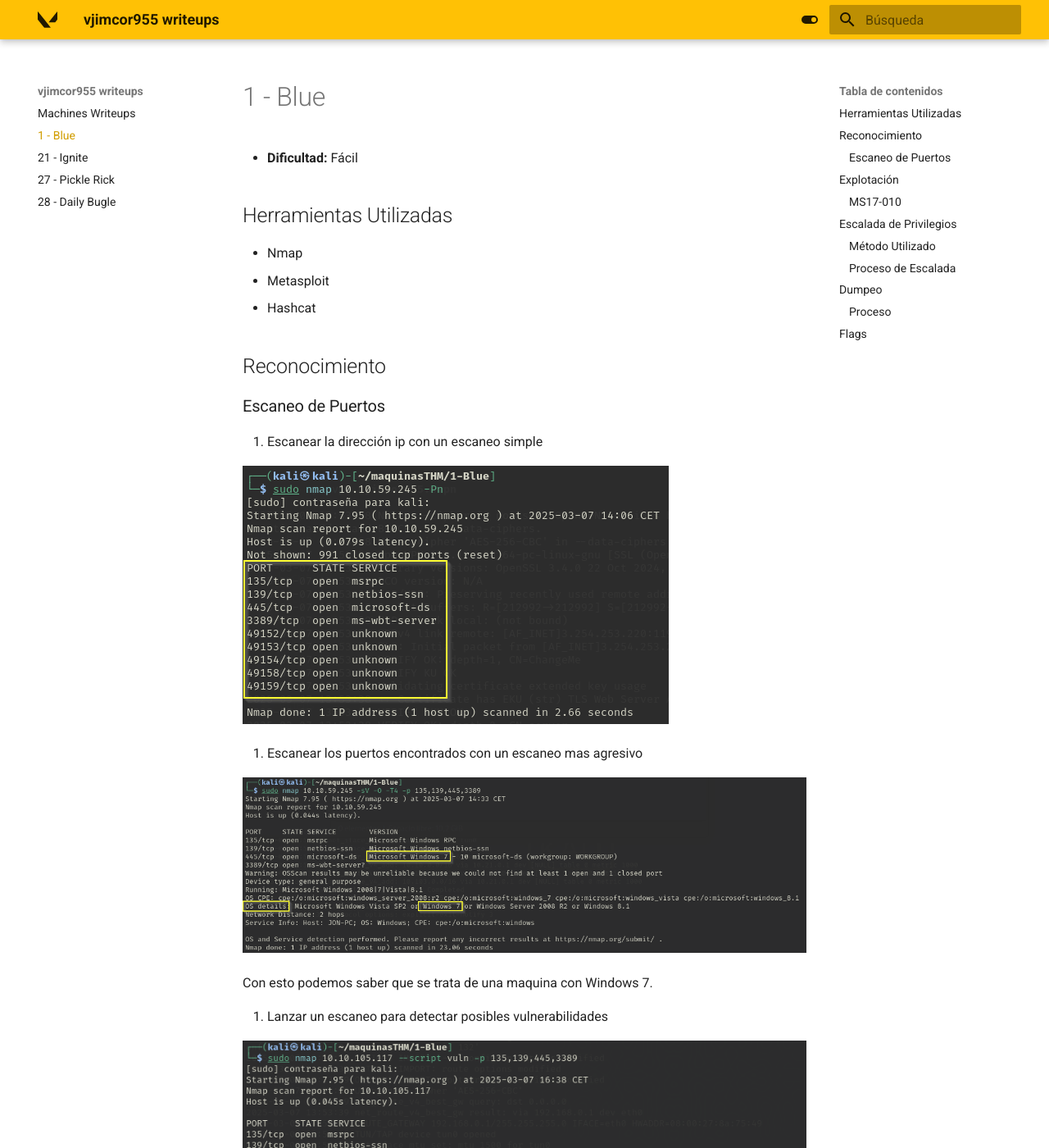
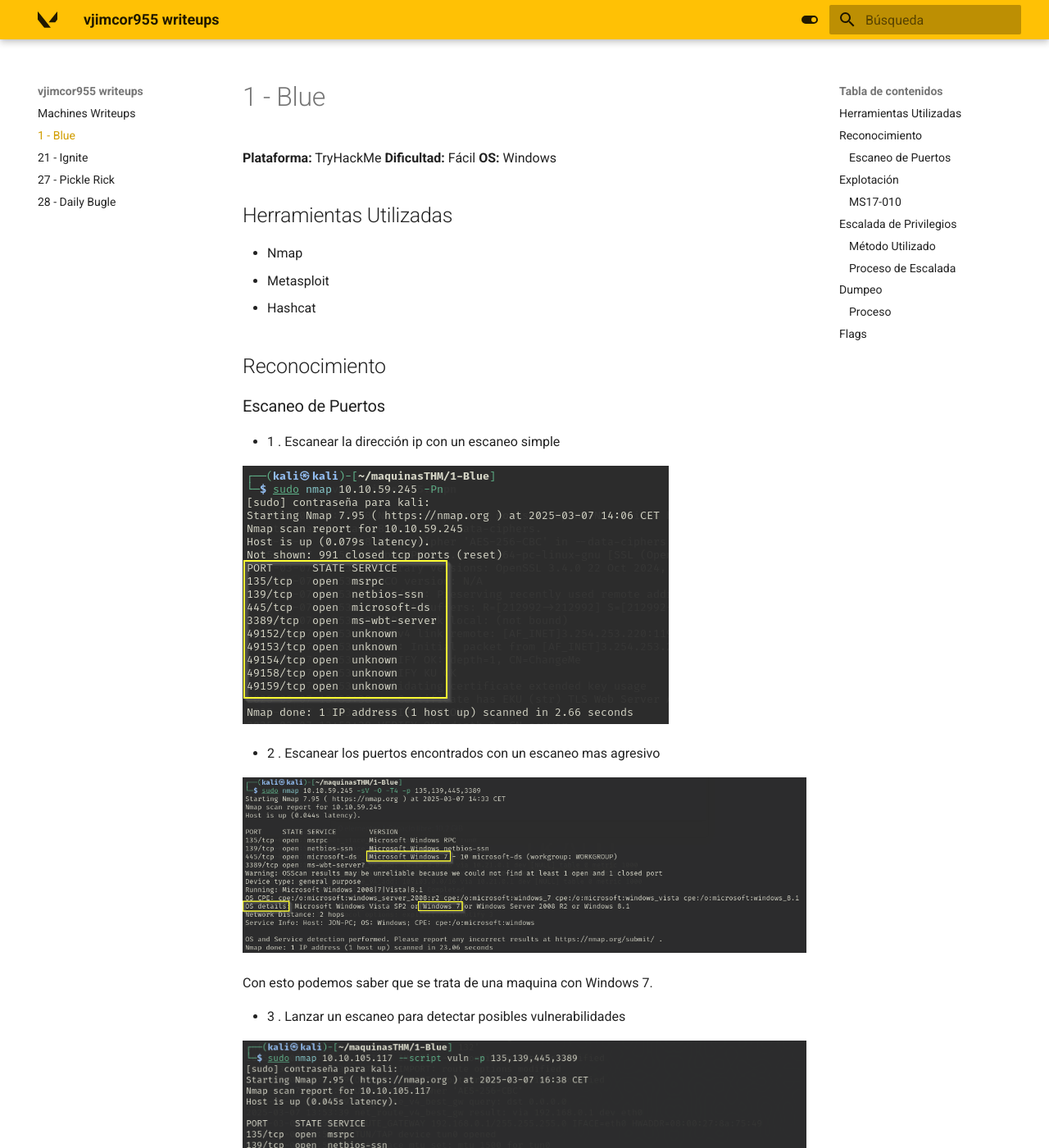
Before and after one commit to vjimcor955/machines-writeups, an MkDocs documentation site: the page built from docs/1-BLUE.md, in a window 1280 px wide and 1400 px high. Shown: the whole window at 82% size. Built offline with MkDocs 1.6.1 and Material for MkDocs 9.7.7, drawn with Linux system fonts in a browser that asks for light colours; some of the changed text lies outside the part shown.

Commit message:
Update 1-blue

```diff
--- a/docs/1-BLUE.md
+++ b/docs/1-BLUE.md
@@ -1,6 +1,8 @@
 # 1 - Blue
 
-- **Dificultad:** Fácil
+**Plataforma:** TryHackMe
+**Dificultad:** Fácil
+**OS:** Windows
 
 ## Herramientas Utilizadas
 
@@ -12,21 +14,21 @@
 
 ### Escaneo de Puertos
 
-1. Escanear la dirección ip con un escaneo simple
+- 1 . Escanear la dirección ip con un escaneo simple
 
-   ![109c21de116514491364ae58c92febbc.png](./_resources/109c21de116514491364ae58c92febbc.png)
+  ![109c21de116514491364ae58c92febbc.png](./_resources/109c21de116514491364ae58c92febbc.png)
 
-2. Escanear los puertos encontrados con un escaneo mas agresivo
+- 2 . Escanear los puertos encontrados con un escaneo mas agresivo
 
-   ![06c43778ae76ebd794ff6f1173ff4285.png](./_resources/06c43778ae76ebd794ff6f1173ff4285.png)
+  ![06c43778ae76ebd794ff6f1173ff4285.png](./_resources/06c43778ae76ebd794ff6f1173ff4285.png)
 
-   Con esto podemos saber que se trata de una maquina con Windows 7.
+  Con esto podemos saber que se trata de una maquina con Windows 7.
 
-3. Lanzar un escaneo para detectar posibles vulnerabilidades
+- 3 . Lanzar un escaneo para detectar posibles vulnerabilidades
 
-   ![2db2e90c8e64d58131519250e44b1a18.png](./_resources/2db2e90c8e64d58131519250e44b1a18.png)
+  ![2db2e90c8e64d58131519250e44b1a18.png](./_resources/2db2e90c8e64d58131519250e44b1a18.png)
 
-   Con esto podemos ver que la maquina es vulnerable al exploit **ms17-010**.
+  Con esto podemos ver que la maquina es vulnerable al exploit **ms17-010**.
 
 ## Explotación
 
@@ -34,17 +36,17 @@
 
 ### MS17-010
 
-1. Buscar el exploit en Metasploit
+- 1 . Buscar el exploit en Metasploit
 
-   ![619d2996687b37e7e8e3c0b4153a67e4.png](./_resources/619d2996687b37e7e8e3c0b4153a67e4.png)
+  ![619d2996687b37e7e8e3c0b4153a67e4.png](./_resources/619d2996687b37e7e8e3c0b4153a67e4.png)
 
-2. Configurar los parámetros y el payload del exploit y lanzarlo
+- 2 . Configurar los parámetros y el payload del exploit y lanzarlo
 
-   ![f38ca0a0fa9b239b89d581c2c8818441.png](./_resources/f38ca0a0fa9b239b89d581c2c8818441.png)
+  ![f38ca0a0fa9b239b89d581c2c8818441.png](./_resources/f38ca0a0fa9b239b89d581c2c8818441.png)
 
-   ![224dff66fda374647e5f51b337a2ef68.png](./_resources/224dff66fda374647e5f51b337a2ef68.png)
+  ![224dff66fda374647e5f51b337a2ef68.png](./_resources/224dff66fda374647e5f51b337a2ef68.png)
 
-   ![bce22c53dae678b03a9a25161f3c89da.png](./_resources/bce22c53dae678b03a9a25161f3c89da.png)
+  ![bce22c53dae678b03a9a25161f3c89da.png](./_resources/bce22c53dae678b03a9a25161f3c89da.png)
 
 ## Escalada de Privilegios
 
@@ -54,25 +56,25 @@
 
 ### Proceso de Escalada
 
-1. Buscar información de que modulo usar para mejorar la shell
+- 1 . Buscar información de que modulo usar para mejorar la shell
 
-   ![ec1f7bf8111420fe50c93f0ceede14ce.png](./_resources/ec1f7bf8111420fe50c93f0ceede14ce.png)
+  ![ec1f7bf8111420fe50c93f0ceede14ce.png](./_resources/ec1f7bf8111420fe50c93f0ceede14ce.png)
 
-2. Cargar, configurar y lanzar el modulo
+- 2 . Cargar, configurar y lanzar el modulo
 
-   ![960681b580bfee89c31ef4ed459c3056.png](./_resources/960681b580bfee89c31ef4ed459c3056.png)
+  ![960681b580bfee89c31ef4ed459c3056.png](./_resources/960681b580bfee89c31ef4ed459c3056.png)
 
-   Esto crea una nueva sesión con la shell de meterpreter.
+  Esto crea una nueva sesión con la shell de meterpreter.
 
-3. Mirar proceso para escalar privilegios
+- 3 . Mirar proceso para escalar privilegios
 
-   Listar los procesos con ps y migrar el proceso a uno que se este ejecutando como NT AUTHORITY/SYSTEM
+  Listar los procesos con ps y migrar el proceso a uno que se este ejecutando como NT AUTHORITY/SYSTEM
 
-   ![f6d50970bab5568c3ab8742547af2adf.png](./_resources/f6d50970bab5568c3ab8742547af2adf.png)
+  ![f6d50970bab5568c3ab8742547af2adf.png](./_resources/f6d50970bab5568c3ab8742547af2adf.png)
 
-   Migro el proceso al proceso con id 668 ya que gestiona los servicios del sistema y es crucial para su funcionamiento.
+  Migro el proceso al proceso con id 668 ya que gestiona los servicios del sistema y es crucial para su funcionamiento.
 
-   ![879696af58d8bebd70cee3bd4aed50fe.png](./_resources/879696af58d8bebd70cee3bd4aed50fe.png)
+  ![879696af58d8bebd70cee3bd4aed50fe.png](./_resources/879696af58d8bebd70cee3bd4aed50fe.png)
 
 ## Dumpeo
 
@@ -80,39 +82,39 @@
 
 ### Proceso
 
-1. Ver los hashes de las contraseñas del sistema
+- 1 . Ver los hashes de las contraseñas del sistema
 
-   ![b70559272cc63501898627f5cb730e8c.png](./_resources/b70559272cc63501898627f5cb730e8c.png)
+  ![b70559272cc63501898627f5cb730e8c.png](./_resources/b70559272cc63501898627f5cb730e8c.png)
 
-2. Romper la contraseña
+- 2 . Romper la contraseña
 
-   Para romper la contraseña usamos la herramienta Hashcat
+  Para romper la contraseña usamos la herramienta Hashcat
 
-   ![109b0e7fb5ff449fac811f0e1f3310d5.png](./_resources/109b0e7fb5ff449fac811f0e1f3310d5.png)
+  ![109b0e7fb5ff449fac811f0e1f3310d5.png](./_resources/109b0e7fb5ff449fac811f0e1f3310d5.png)
 
-   ![a134510bf44143c4cc8aed1ecc614ce4.png](./_resources/a134510bf44143c4cc8aed1ecc614ce4.png)
+  ![a134510bf44143c4cc8aed1ecc614ce4.png](./_resources/a134510bf44143c4cc8aed1ecc614ce4.png)
 
 ## Flags
 
-1. Flag 1
+- 1 . Flag 1
 
-   La primera flag se encuentra en el directorio root
+  La primera flag se encuentra en el directorio root
 
-   ![d9439b7825b2c9235e8d36dd9394e00a.png](./_resources/d9439b7825b2c9235e8d36dd9394e00a.png)
+  ![d9439b7825b2c9235e8d36dd9394e00a.png](./_resources/d9439b7825b2c9235e8d36dd9394e00a.png)
 
-2. Flag 2
+- 2 . Flag 2
 
-   La segunda flag se encuentra donde se guardan las contraseñas en Windows, es decir, el directorio donde se encuentra el archivo SAM
+  La segunda flag se encuentra donde se guardan las contraseñas en Windows, es decir, el directorio donde se encuentra el archivo SAM
 
-   ![7f030616094f95e6f6e5795b9c76d07a.png](./_resources/7f030616094f95e6f6e5795b9c76d07a.png)
+  ![7f030616094f95e6f6e5795b9c76d07a.png](./_resources/7f030616094f95e6f6e5795b9c76d07a.png)
 
-   ![163bc53c2930bb98110df9f25918759e.png](./_resources/163bc53c2930bb98110df9f25918759e.png)
+  ![163bc53c2930bb98110df9f25918759e.png](./_resources/163bc53c2930bb98110df9f25918759e.png)
 
-3. Flag 3
+- 3 . Flag 3
 
-   La tercera flag se encuentra en el directorio de documentos del usuario
+  La tercera flag se encuentra en el directorio de documentos del usuario
 
-   ![56cca6f55187460d57510af547a040b7.png](./_resources/56cca6f55187460d57510af547a040b7.png)
+  ![56cca6f55187460d57510af547a040b7.png](./_resources/56cca6f55187460d57510af547a040b7.png)
 
 ---
 
```
